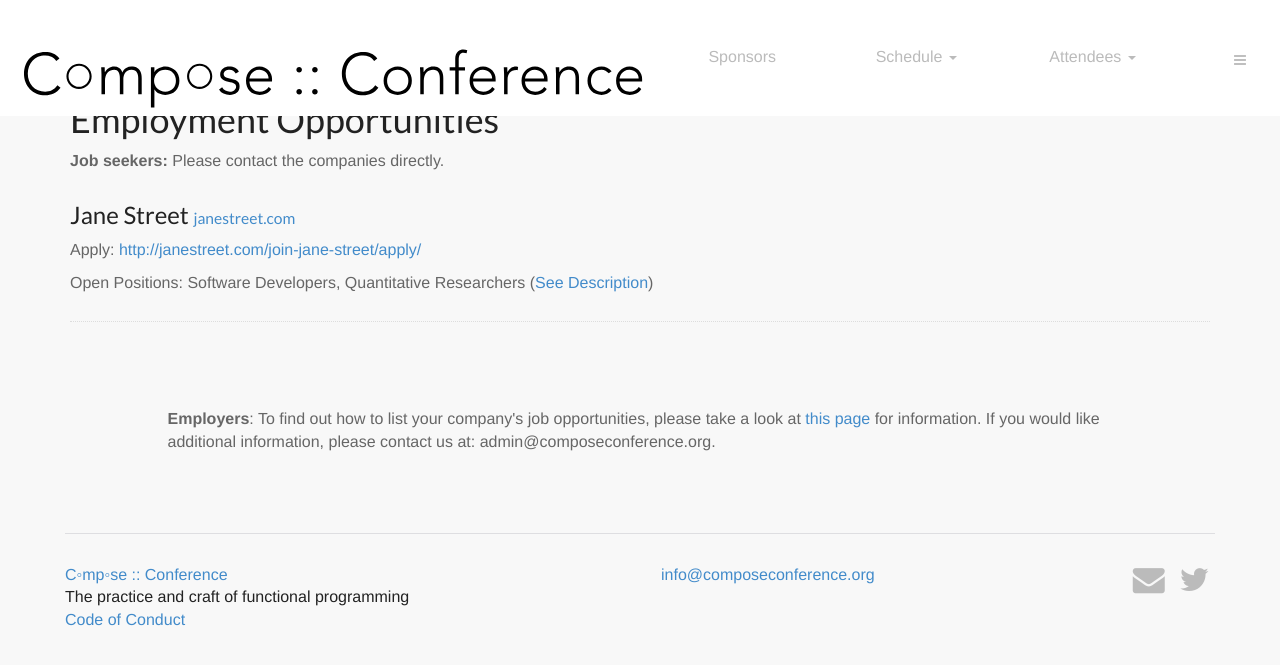
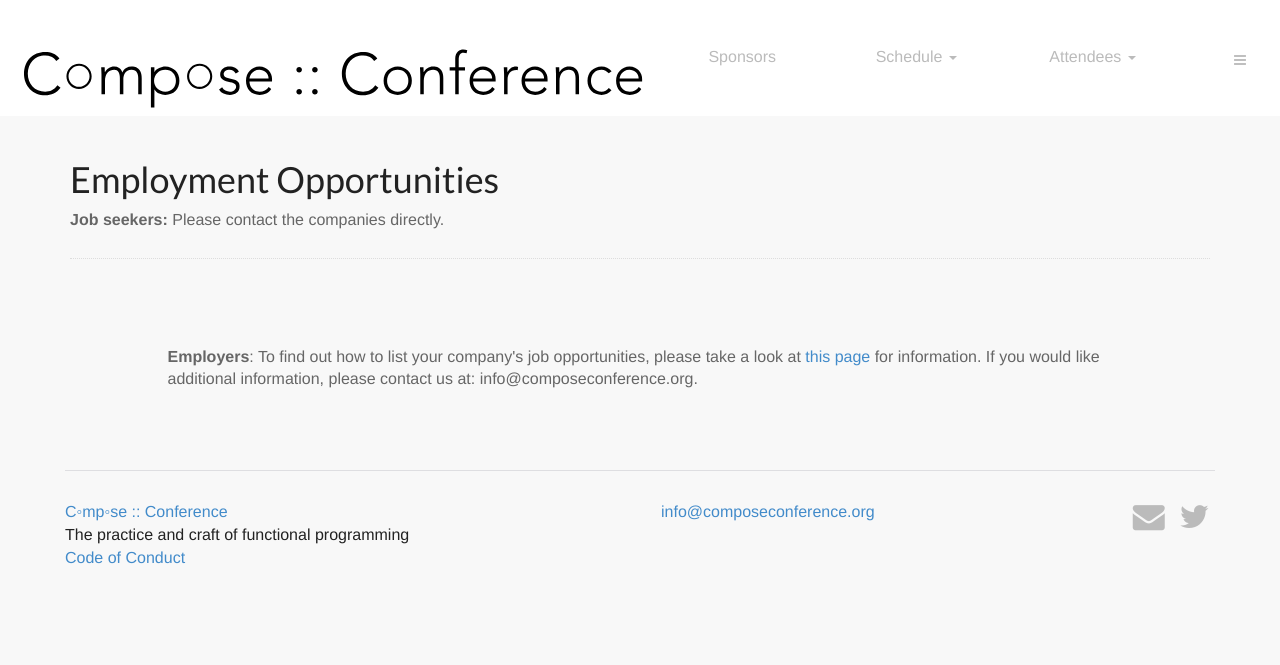
Before and after one commit to ny-haskell/composeconference, a Jekyll site: the page jobs/index.html, which Jekyll copies as it is, in a window 1280 px wide and 900 px high. Shown: the top 665 px of the window. Built offline with Jekyll 4.4.1, drawn with Linux system fonts in a browser that asks for light colours; Markdown is read by kramdown in place of the engine named in the settings.

```diff
--- a/jobs/index.html
+++ b/jobs/index.html
@@ -103,6 +103,7 @@
 		<div class="container">
 			<div class="row">
 				<div class="col-lg-12">
+                <h1>&nbsp;</h1>
 		        <h1>Employment Opportunities</h1>
                 <p>
                 <b>Job seekers:</b> Please contact the companies directly.
@@ -110,6 +111,7 @@
 		      </div>
 			</div><! --/row -->
 
+<!--
             <div class="row">
                 <div class="col-lg-12 col-md-12 col-sm-12 col-xs-12">
                     <h3>Jane Street <small><a href="http://janestreet.com">janestreet.com</a></small></h3>
@@ -121,6 +123,7 @@
                     <p>Open Positions: Software Developers, Quantitative Researchers (<a href="jane-st.html">See Description</a>)</p>
                 </div>
             </div>
+-->
 <!--             <hr style="color: #ddd; border-color: #ddd; border-style:dotted" />
             <div class="row">
                 <div class="col-lg-12 col-md-12 col-sm-12 col-xs-12">
@@ -141,7 +144,7 @@
                 <div class="col-lg-offset-1 col-md-offset-1  col-lg-10 col-md-10 col-sm-10 col-xs-12">
                 <h1>&nbsp;</h1>
                     <p>
-                        <b>Employers</b>: To find out how to list your company's job opportunities, please take a look at <a href='/sponsors/prospectus'>this page</a> for information. If you would like additional information, please contact us at: admin@composeconference.org.
+                        <b>Employers</b>: To find out how to list your company's job opportunities, please take a look at <a href='/2016/sponsors/prospectus'>this page</a> for information. If you would like additional information, please contact us at: info@composeconference.org.
                     </p>
                     <p>&nbsp;</p>
                 </div>
```
